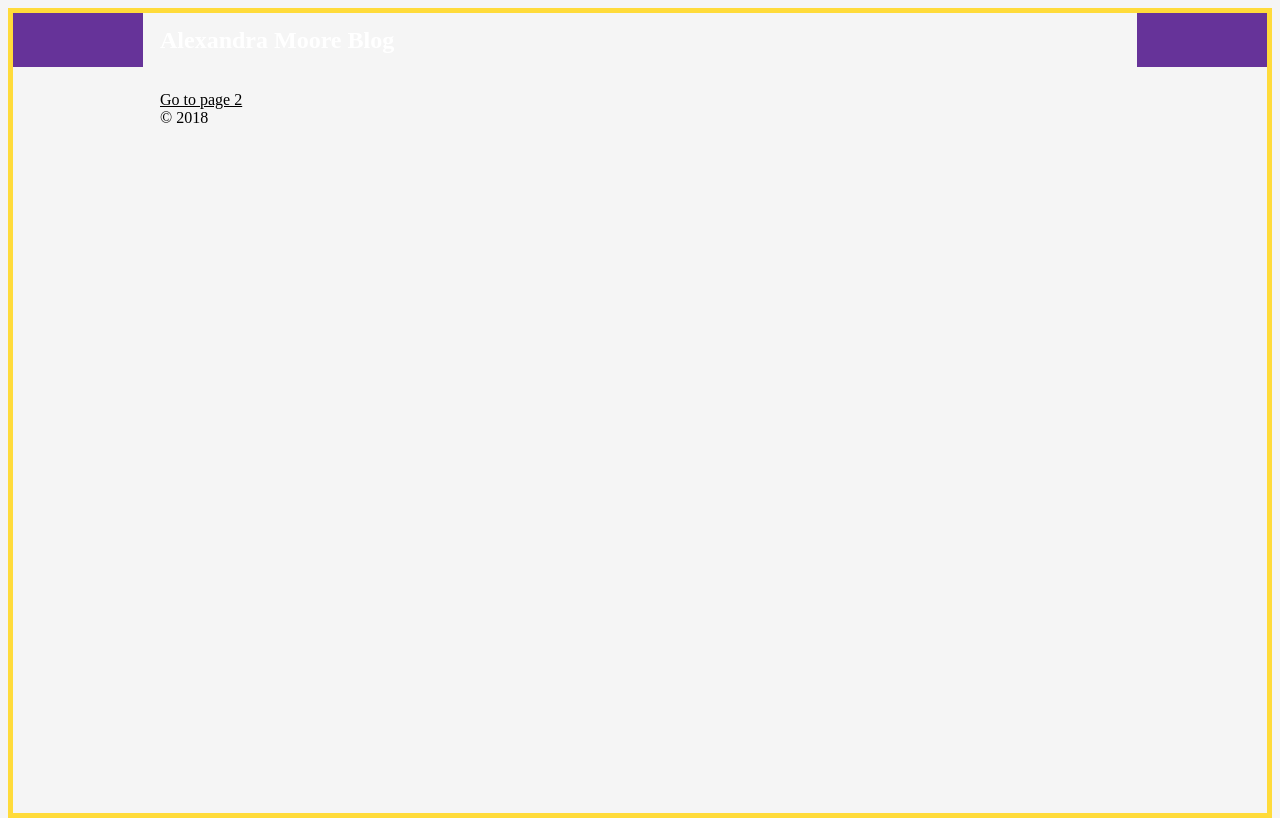
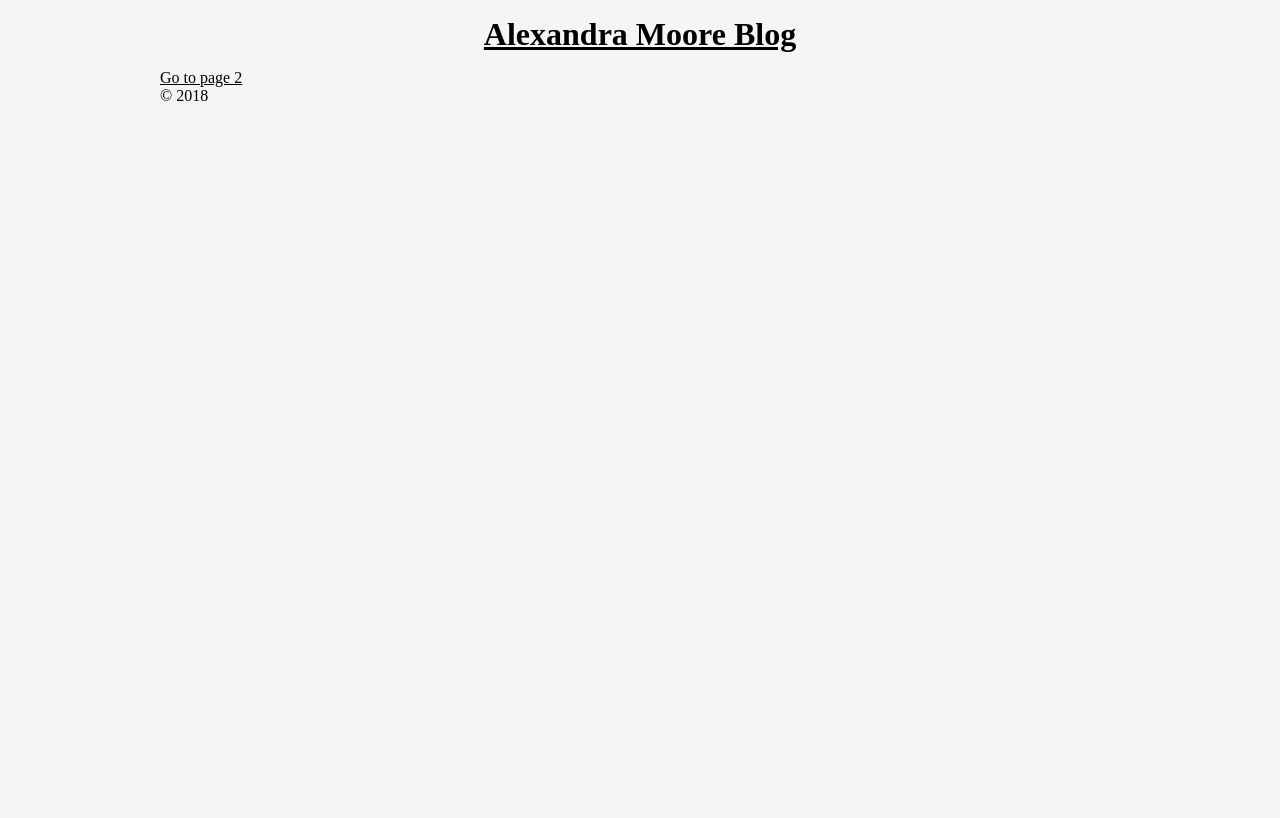
Before and after one commit to alexalala/blog, a Gatsby site: page / in a window 1280 px wide. Built offline with nearby package versions, Linux system fonts and the light colour scheme; Gatsby itself is replaced by a stand-in of ours.

Commit message:
new image added and css modules used

```diff
--- a/gatsby-config.js
+++ b/gatsby-config.js
@@ -26,7 +26,7 @@ module.exports = {
         background_color: `#663399`,
         theme_color: `#663399`,
         display: `minimal-ui`,
-        icon: `src/images/gatsby-icon.png`, // This path is relative to the root of the site.
+        icon: `src/images/icon.png`, // This path is relative to the root of the site.
       },
     },
     // this (optional) plugin enables Progressive Web App + Offline functionality
--- /dev/null
+++ b/src/components/layout/css-modules/header.module.css
@@ -0,0 +1,8 @@
+.container {
+    text-align: center;
+    padding: 1rem;
+}
+
+.heading {
+  margin: 0;
+}
--- a/src/components/layout/header.js
+++ b/src/components/layout/header.js
@@ -2,32 +2,15 @@ import { Link } from 'gatsby'
 import PropTypes from 'prop-types'
 import React from 'react'
 
+import headerStyles from './css-modules/header.module.css'
+
 const Header = ({ siteTitle }) => (
-  <div
-    style={{
-      background: `rebeccapurple`,
-      marginBottom: `1.45rem`,
-    }}
-  >
-    <div
-      style={{
-        margin: `0 auto`,
-        maxWidth: 960,
-        padding: `1.45rem 1.0875rem`,
-      }}
-    >
-      <h1 style={{ margin: 0 }}>
-        <Link
-          to="/"
-          style={{
-            color: `white`,
-            textDecoration: `none`,
-          }}
-        >
-          {siteTitle}
-        </Link>
-      </h1>
-    </div>
+  <div className={headerStyles.container}>
+    <h1 className={headerStyles.heading}>
+      <Link to="/">
+        {siteTitle}
+      </Link>
+    </h1>
   </div>
 )
 
--- a/src/components/layout/layout.css
+++ b/src/components/layout/layout.css
@@ -4,15 +4,9 @@
 }
 html {
     height: 100%;
+    font-size: 16px;
 }
 body {
     height: 100%;
-    border: 5px solid #ffdb3a;
+    margin: 0;
 }
-h1 {
-    font-size: 1.5rem;
-    line-height: 0.5rem;
-}
-p, div {
-    font-size: 16px;
-}
```
Also changed, not shown: src/images/gatsby-astronaut.png (deleted), src/images/gatsby-icon.png (deleted), src/images/icon.png (added).
